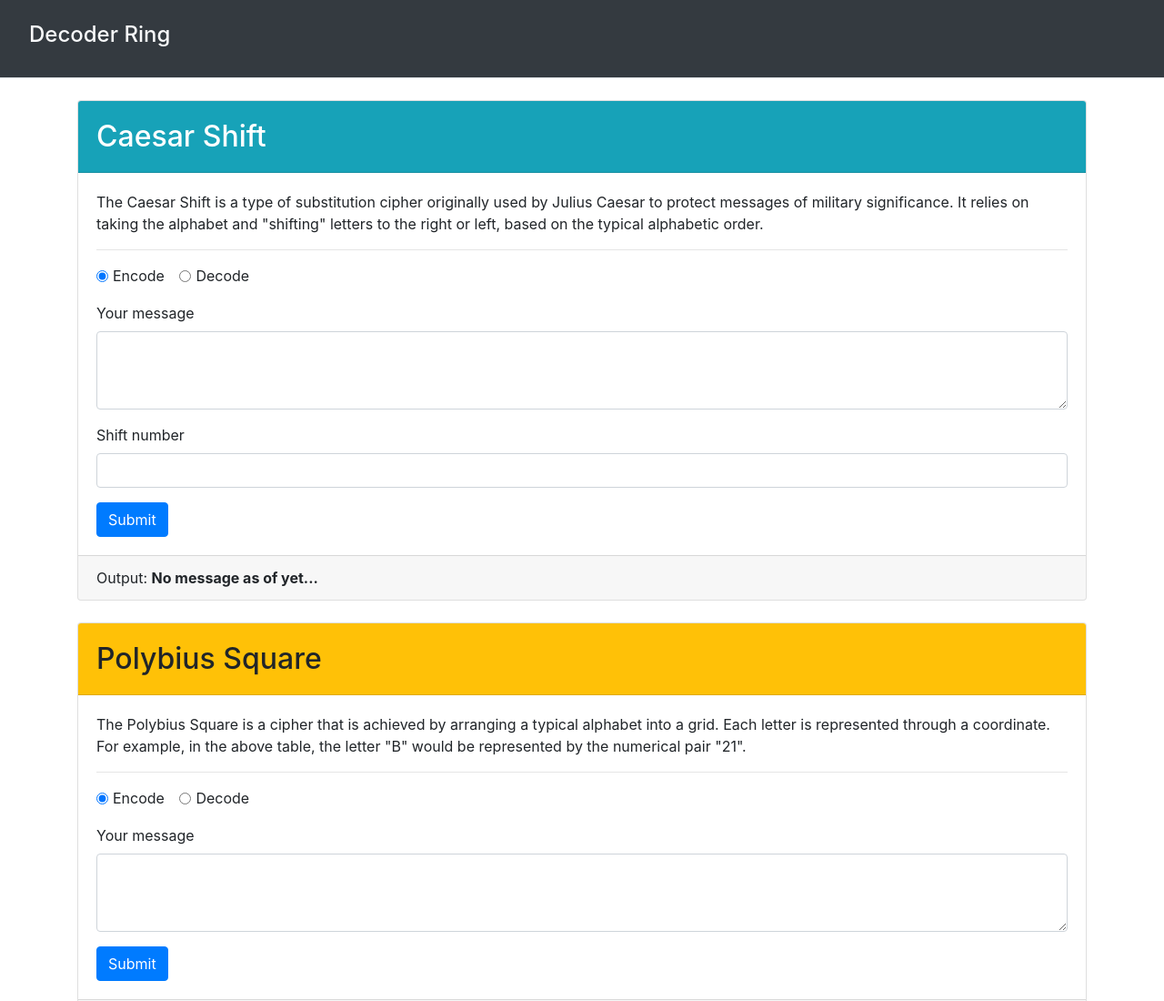
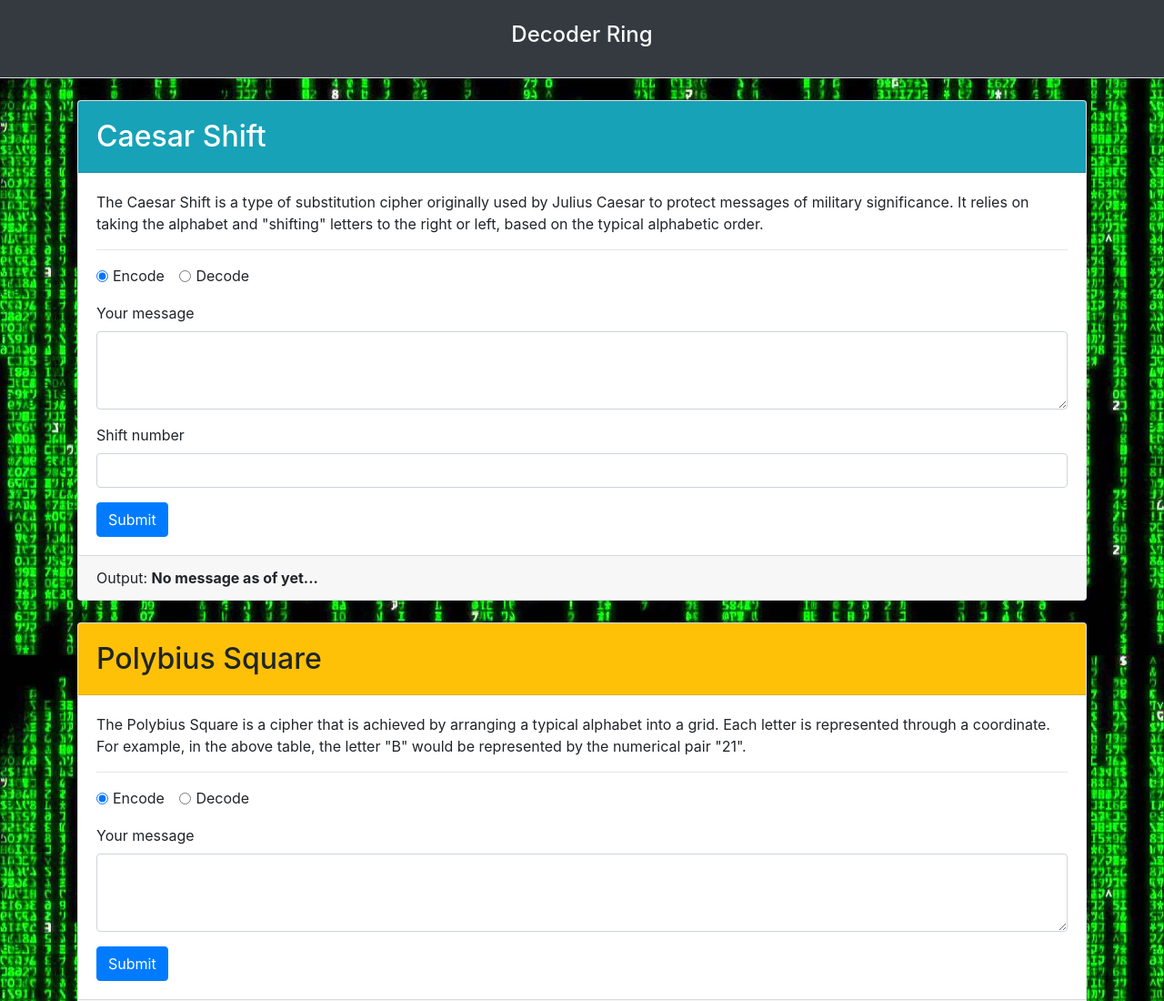
Before and after one commit to Code-Life-Hub/Decryption-Encryption-WebPage, a website: page index.html in a window 1280 px wide. Shown: the top 1100 px of the page at 91% size. Drawn offline with nearby package versions, Linux system fonts and the light colour scheme.

Commit message:
Updated index.html

```diff
--- a/index.html
+++ b/index.html
@@ -14,6 +14,21 @@
       integrity="sha384-JcKb8q3iqJ61gNV9KGb8thSsNjpSL0n8PARn9HuZOnIxN0hoP+VmmDGMN5t9UJ0Z"
       crossorigin="anonymous"
     />
+
+    <style>
+      body {
+        background-image: url("/IMG-1.jpg") !important;
+      }
+      /* Added styles for the header */
+      header {
+        background-color: black !important;
+      }
+      header h1 {
+        text-align: center;
+        width: 100%;
+        color: green !important;
+      }
+    </style>
 
     <title>Decoder Ring - Home Page</title>
   </head>
```
Also changed, not shown: IMG-1.jpg (added).
